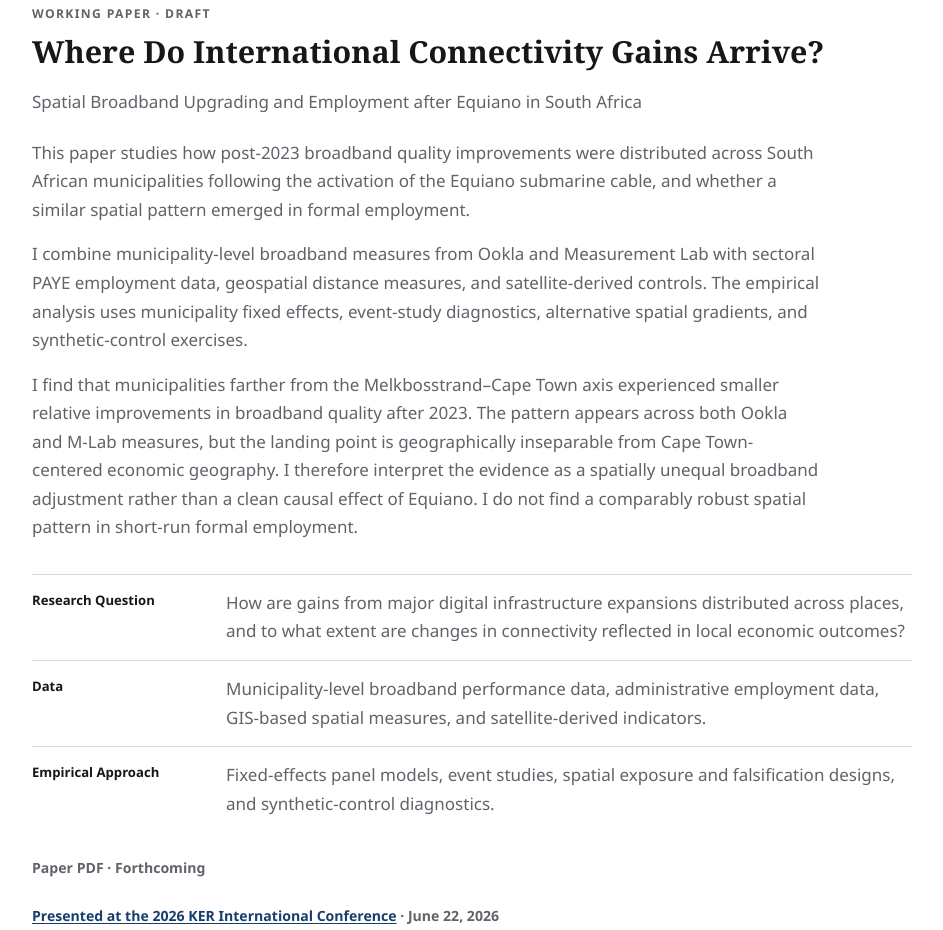
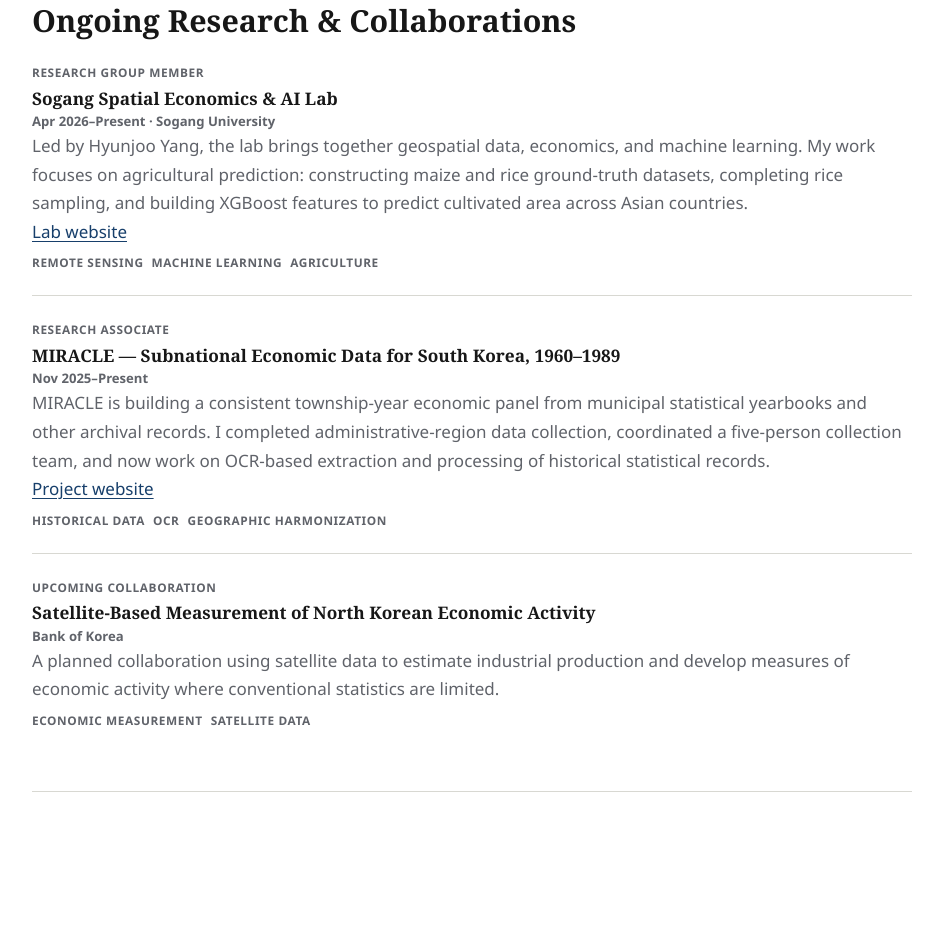
Before and after one commit to yoorims/yoorimson, a website: page papers.html in a window 1280 px wide. Shown: the part 1241-2171 px from the top of the page, without its empty margins (168-1111 px from the left). After the commit the page ends 2105 px from the top, so only its background shows below. Drawn offline with Linux system fonts and the light colour scheme.

Commit message:
Remove outdated Equiano draft from current research and CV

```diff
--- a/papers.html
+++ b/papers.html
@@ -72,52 +72,6 @@
         </div>
       </article>
 
-      <article class="paper-content" id="equiano" aria-labelledby="equiano-title">
-        <p class="eyebrow">Working Paper · Draft</p>
-        <h2 id="equiano-title">Where Do International Connectivity Gains Arrive?</h2>
-        <p class="paper-authors">Spatial Broadband Upgrading and Employment after Equiano in South Africa</p>
-        <section class="paper-summary" aria-label="Paper summary">
-          <p>
-            This paper studies how post-2023 broadband quality improvements were distributed
-            across South African municipalities following the activation of the Equiano submarine
-            cable, and whether a similar spatial pattern emerged in formal employment.
-          </p>
-          <p>
-            I combine municipality-level broadband measures from Ookla and Measurement Lab with
-            sectoral PAYE employment data, geospatial distance measures, and satellite-derived
-            controls. The empirical analysis uses municipality fixed effects, event-study
-            diagnostics, alternative spatial gradients, and synthetic-control exercises.
-          </p>
-          <p>
-            I find that municipalities farther from the Melkbosstrand–Cape Town axis experienced
-            smaller relative improvements in broadband quality after 2023. The pattern appears
-            across both Ookla and M-Lab measures, but the landing point is geographically
-            inseparable from Cape Town-centered economic geography. I therefore interpret the
-            evidence as a spatially unequal broadband adjustment rather than a clean causal effect
-            of Equiano. I do not find a comparably robust spatial pattern in short-run formal
-            employment.
-          </p>
-        </section>
-
-        <dl class="detail-list paper-details">
-          <div>
-            <dt>Research Question</dt>
-            <dd>How are gains from major digital infrastructure expansions distributed across places, and to what extent are changes in connectivity reflected in local economic outcomes?</dd>
-          </div>
-          <div>
-            <dt>Data</dt>
-            <dd>Municipality-level broadband performance data, administrative employment data, GIS-based spatial measures, and satellite-derived indicators.</dd>
-          </div>
-          <div>
-            <dt>Empirical Approach</dt>
-            <dd>Fixed-effects panel models, event studies, spatial exposure and falsification designs, and synthetic-control diagnostics.</dd>
-          </div>
-        </dl>
-
-        <p class="paper-file-status">Paper PDF · Forthcoming</p>
-        <p class="paper-file-status"><a href="./conferences.html">Presented at the 2026 KER International Conference</a> · June 22, 2026</p>
-      </article>
-
       <section class="section-block" aria-labelledby="ongoing-title">
         <h2 id="ongoing-title">Ongoing Research &amp; Collaborations</h2>
         <div class="project-list" id="project-list" aria-live="polite"></div>
```
Also changed, not shown: conferences.html (+1 -1 lines), resume.html (+2 -6 lines), 2 other files.
